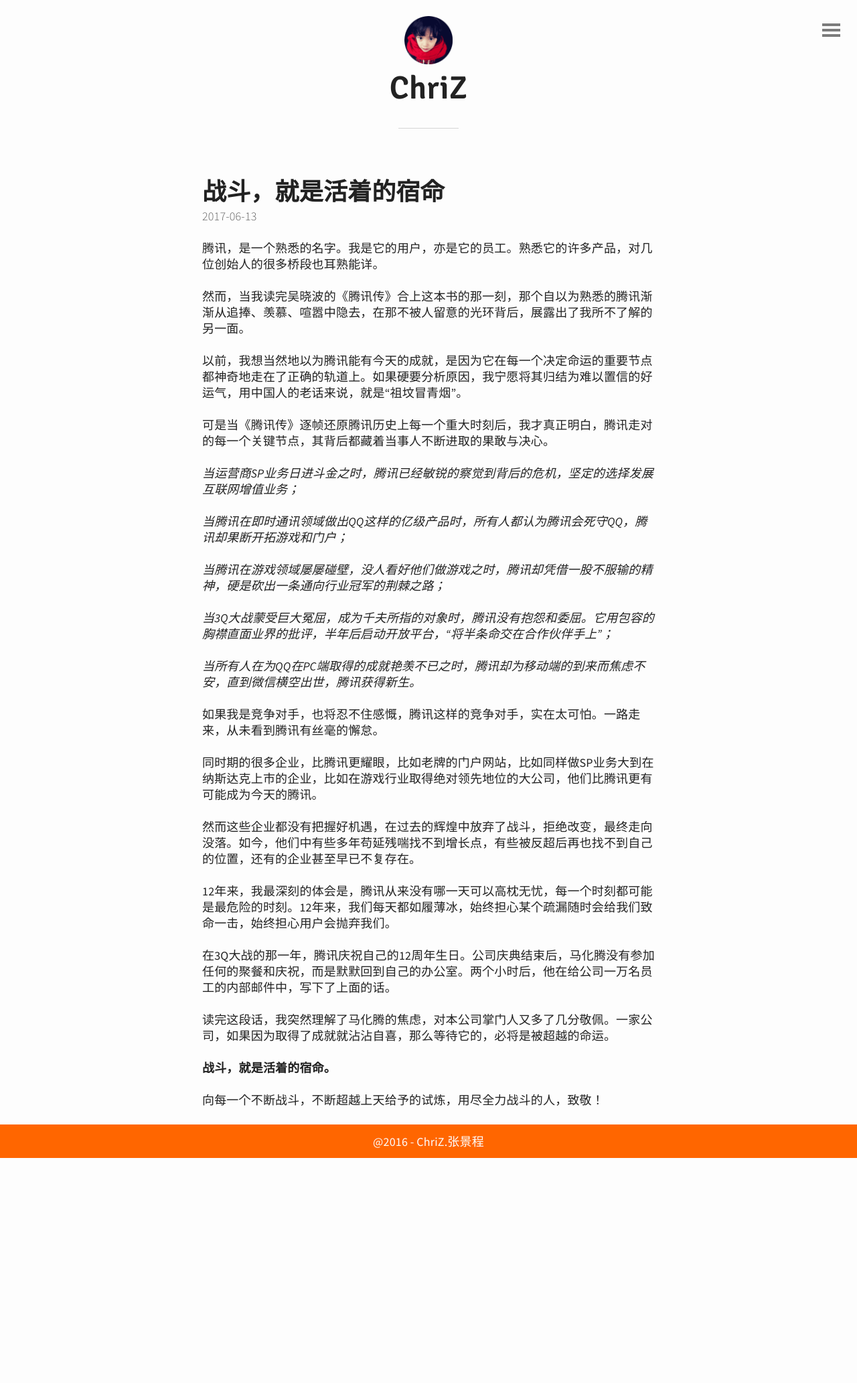
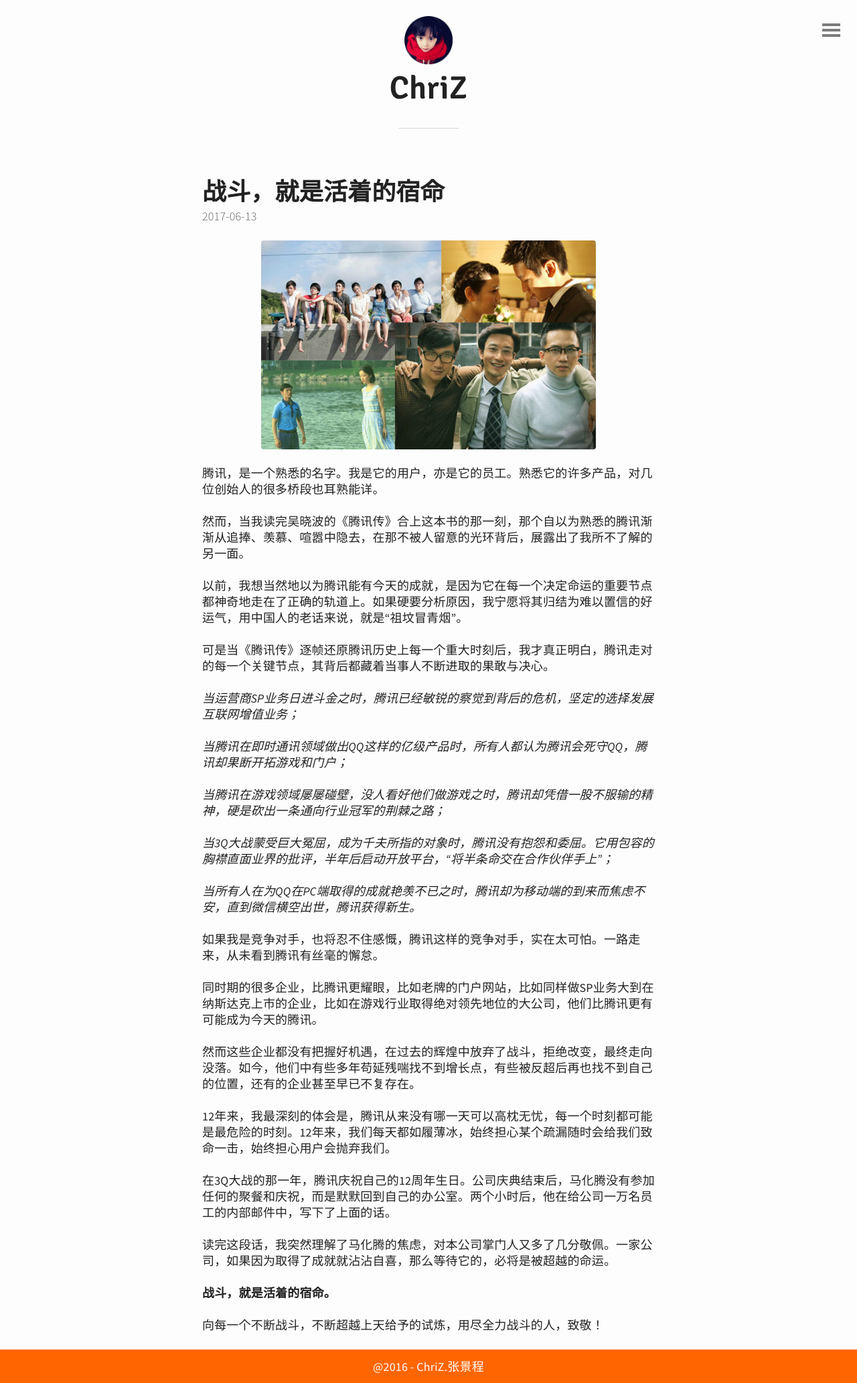
Before and after one commit to ChrisVincent/chrizblog, a Jekyll site: the page built from _posts/2017-06-13-fight-is-fate.md, in a window 1280 px wide. Shown: the whole page at 67% size. Built offline with Jekyll 4.4.1, drawn with Linux system fonts in a browser that asks for light colours; before the commit the page ends 1729 px from its top, so only the background shows below that.

Commit message:
pic
new pic 2017-06-13

```diff
--- a/_posts/2017-06-13-fight-is-fate.md
+++ b/_posts/2017-06-13-fight-is-fate.md
@@ -1,6 +1,8 @@
 ---
 title: 战斗，就是活着的宿命
 ---
+
+![腾讯传](/img/2013-05-22.jpg "中国合伙人")
 
 腾讯，是一个熟悉的名字。我是它的用户，亦是它的员工。熟悉它的许多产品，对几位创始人的很多桥段也耳熟能详。
 
```
Also changed, not shown: img/2017-06-13-1.jpg (added), img/2017-06-13-2.png (added), img/2017-06-13-3.png (added), img/followme.jpg (added).
